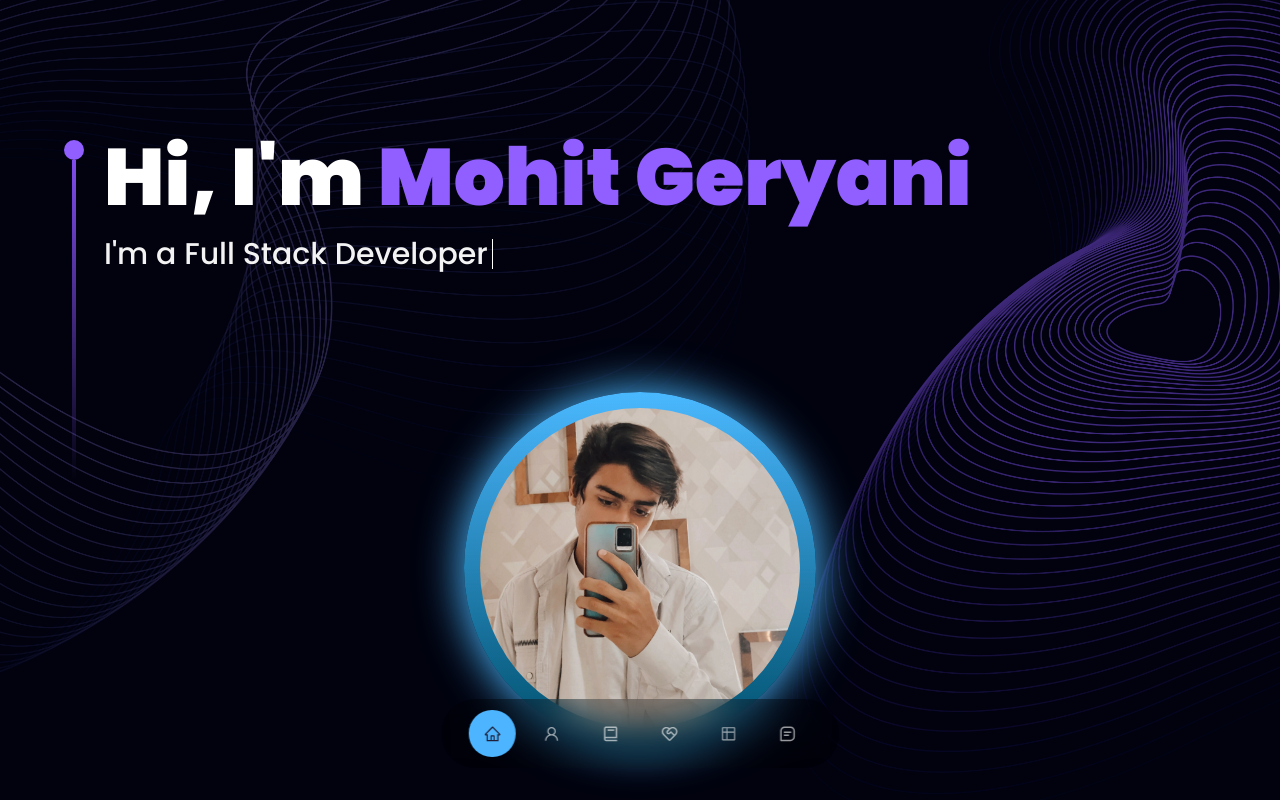
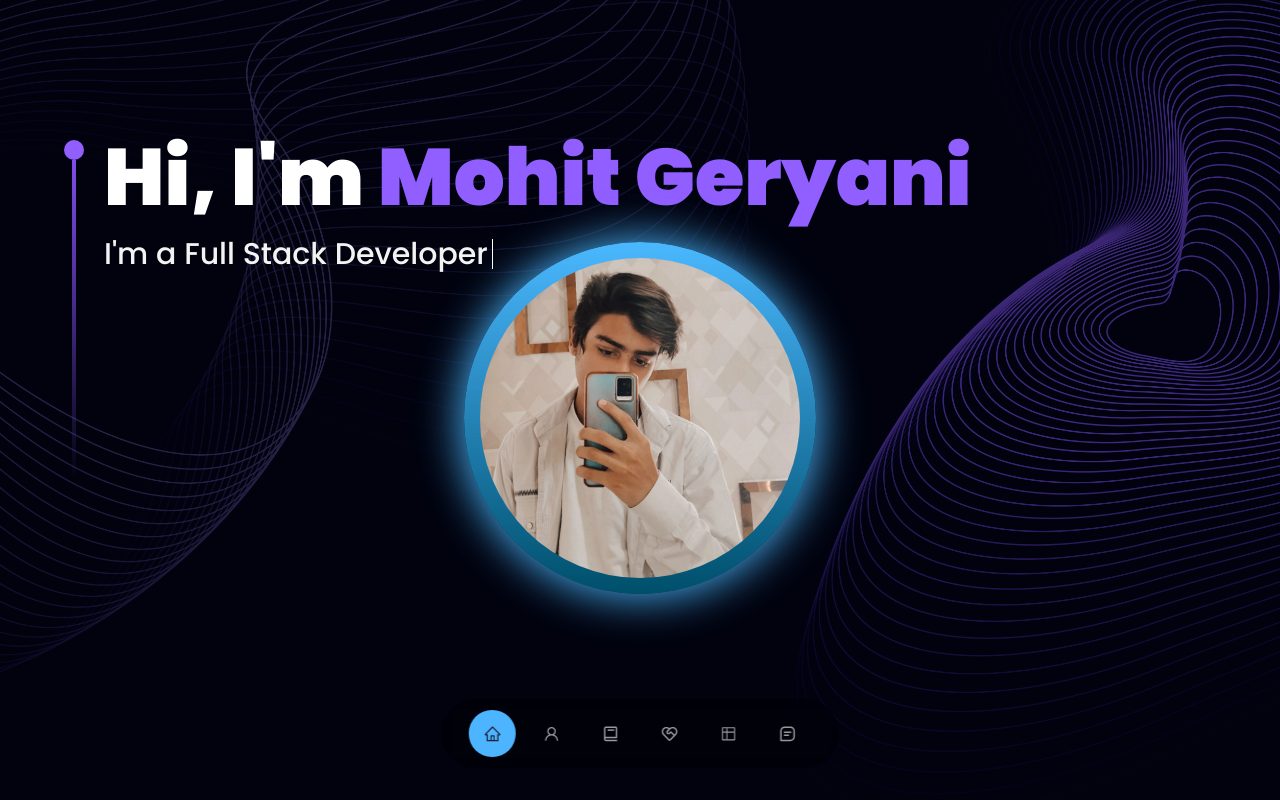
Before and after one commit to MohitGeryani/mgsportfolio, a React (Vite) app: page / in a window 1280 px wide. Shown: the top 800 px of the page. Built offline with nearby package versions, Linux system fonts and the light colour scheme; no server answers.

Commit message:
Fixed Canvas Issues

```diff
--- a/src/components/sections/Hero.tsx
+++ b/src/components/sections/Hero.tsx
@@ -2,7 +2,7 @@ import { useState, useEffect } from "react";
 import { motion } from "framer-motion";
 
 import { styles } from "../../constants/styles";
-import { ComputersCanvas } from "../canvas";
+
 import { config } from "../../constants/config";
 import Me from "../canvas/Me";
 
@@ -67,7 +67,7 @@ const Hero = () => {
             {line2Visible && ''}
           </p>
 
-          <ComputersCanvas />
+
           <Me />
         </div>
       </div>
```
